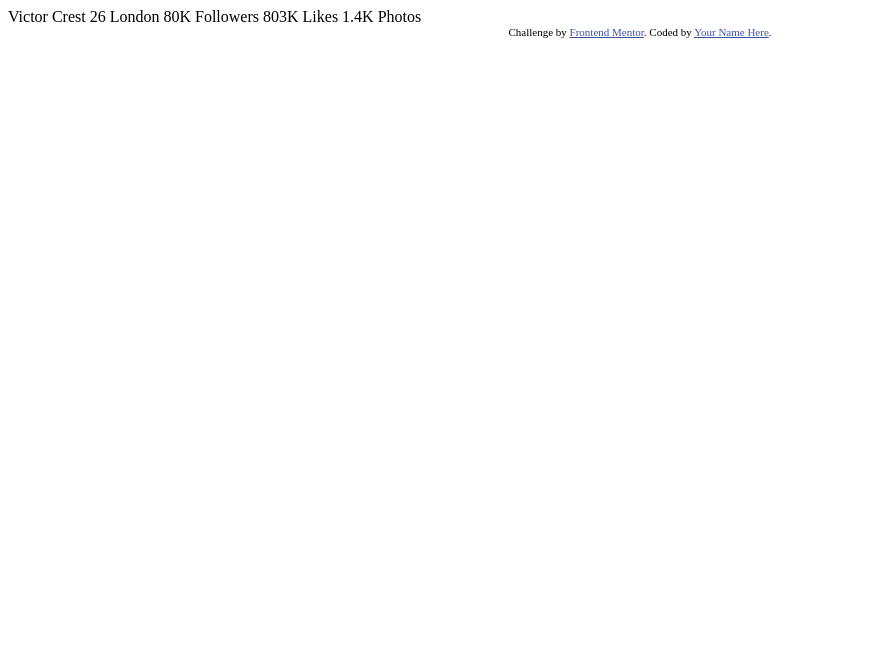
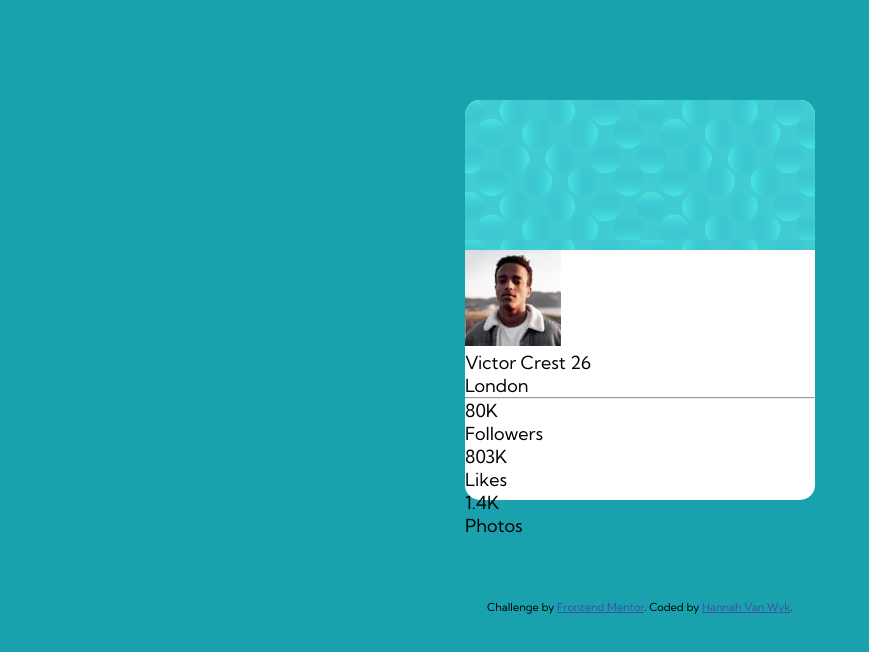
Before and after one commit to hannahvw/profile-card-component-main, a plain HTML site: page index.html in a window 1280 px wide. Shown: the whole page, without its empty margins (0-869 px from the left). Drawn offline with Linux system fonts and the light colour scheme.

Commit message:
Add background and images

```diff
--- a/index.html
+++ b/index.html
@@ -1,35 +1,57 @@
 <!DOCTYPE html>
 <html lang="en">
   <head>
-  <meta charset="UTF-8">
-  <meta name="viewport" content="width=device-width, initial-scale=1.0"> <!-- displays site properly based on user's device -->
-
-  <link rel="icon" type="image/png" sizes="32x32" href="./images/favicon-32x32.png">
-
+    <meta charset="UTF-8" />
+    <meta name="viewport" content="width=device-width, initial-scale=1.0" />
+    <!-- displays site properly based on user's device -->
+    <link rel="preconnect" href="https://fonts.googleapis.com" />
+    <link rel="preconnect" href="https://fonts.gstatic.com" crossorigin />
+    <link
+      href="https://fonts.googleapis.com/css2?family=Kumbh+Sans:wght@400;700&display=swap"
+      rel="stylesheet"
+    />
+    <link
+      rel="icon"
+      type="image/png"
+      sizes="32x32"
+      href="./images/favicon-32x32.png"
+    />
+    <link rel="stylesheet" href="styles.css" />
     <title>Frontend Mentor | Profile card component</title>
-
-  <!-- Feel free to remove these styles or customise in your own stylesheet 👍 -->
-  <style>
-    .attribution { font-size: 11px; text-align: center; }
-    .attribution a { color: hsl(228, 45%, 44%); }
-  </style>
   </head>
   <body>
-  Victor Crest
-  26
-  London
-
-  80K
-  Followers
-
-  803K
-  Likes
-
-  1.4K
-  Photos
+    <div class="profile-card-container">
+      <div class="card-background"></div>
+      <img
+        class="profile-img"
+        src="images/image-victor.jpg"
+        alt="Photo of Victor Crest"
+      />
+      <div class="profile-info">
+        <p>Victor Crest <span class="age">26</span></p>
+        <p>London</p>
+      </div>
+      <hr />
+      <div class="stats-container">
+        <div class="followers stats">
+          <p>80K</p>
+          <p>Followers</p>
+        </div>
+        <div class="likes stats">
+          <p>803K</p>
+          <p>Likes</p>
+        </div>
+        <div class="photos stats">
+          <p>1.4K</p>
+          <p>Photos</p>
+        </div>
+      </div>
+    </div>
     <div class="attribution">
-    Challenge by <a href="https://www.frontendmentor.io?ref=challenge" target="_blank">Frontend Mentor</a>.
-    Coded by <a href="#">Your Name Here</a>.
+      Challenge by
+      <a href="https://www.frontendmentor.io?ref=challenge" target="_blank"
+        >Frontend Mentor</a
+      >. Coded by <a href="#">Hannah Van Wyk</a>.
     </div>
   </body>
 </html>
--- /dev/null
+++ b/styles.css
@@ -0,0 +1,40 @@
+.attribution {
+  font-size: 11px;
+  text-align: center;
+}
+.attribution a {
+  color: hsl(228, 45%, 44%);
+}
+
+* {
+  padding: 0;
+  margin: 0;
+  box-sizing: border-box;
+}
+
+:root {
+    --neutral-gray-color: hsl(0, 0%, 59%);
+    --primary-color-cyan: hsl(185, 75%, 39%);
+    --primary-color-blue: hsl(227, 10%, 46%);
+    --primary-color-dark-blue: hsl(229, 23%, 23%);
+}
+
+body {
+    font-size: 18px;
+    font-family: 'Kumbh Sans', sans-serif;
+    background-color: var(--primary-color-cyan);
+}
+
+.profile-card-container {
+  background-color: white;
+  max-width: 350px;
+  height: 400px;
+  margin: 100px auto;
+  border-radius: 15px;
+}
+
+.card-background {
+  background-image: url(images/bg-pattern-card.svg);
+  height: 150px;
+  border-radius: 15px 15px 0 0;
+}
```
Lines whose indentation alone changed are shown as unchanged.
